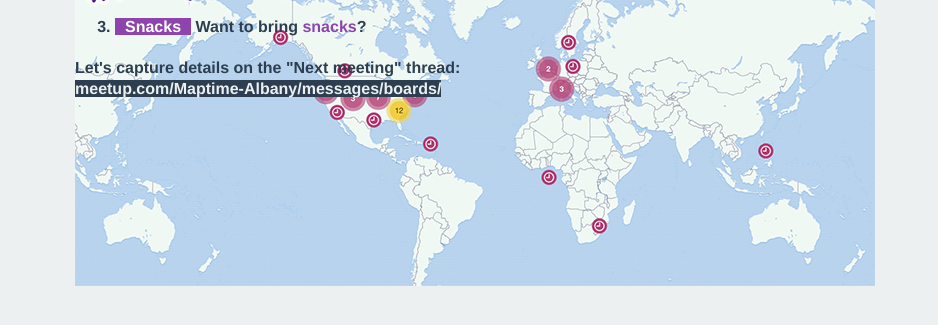
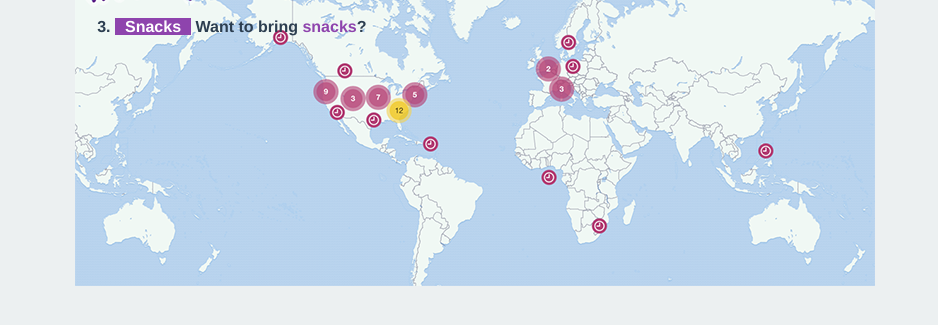
Before and after one commit to katydecorah/what-is-maptime, a plain HTML site: page index.html in a window 1280 px wide. Shown: the part 197-522 px from the top of the page, without its empty margins (0-938 px from the left). Drawn offline with Linux system fonts and the light colour scheme; a script that the page names is missing.

Commit message:
:rocket:

```diff
--- a/index.html
+++ b/index.html
@@ -53,8 +53,6 @@
           <li><strong>Meeting space</strong> Do you have a <em>space</em> to host us?</li>
           <li><strong>Snacks</strong> Want to bring <em>snacks</em>?</li>
         </ol>
-        <p style="letter-spacing: 0;">Let's capture details on the "Next meeting" thread:</p>
-        <p><a href="http://www.meetup.com/Maptime-Albany/messages/boards/">meetup.com/Maptime-Albany/messages/boards/</a></p>
       </div>
     </body>
     </html>
```
